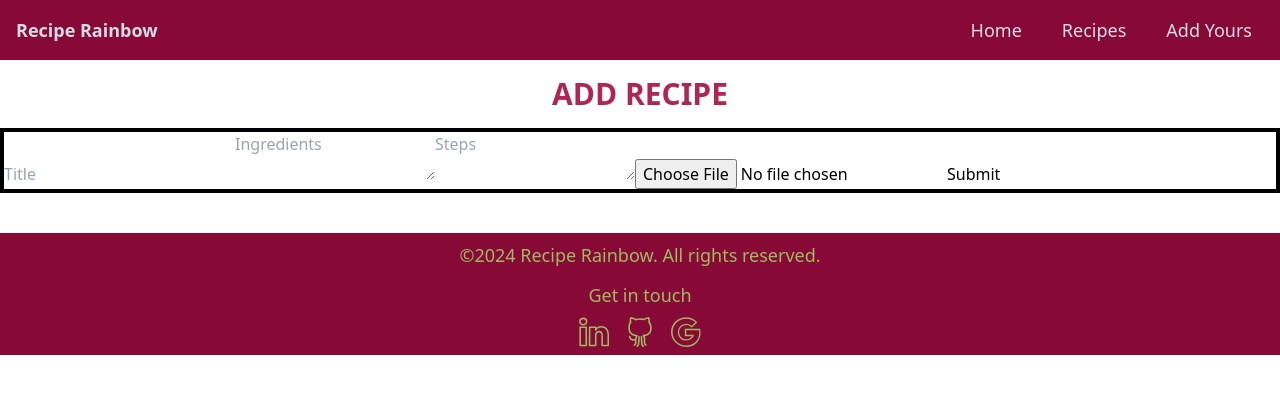
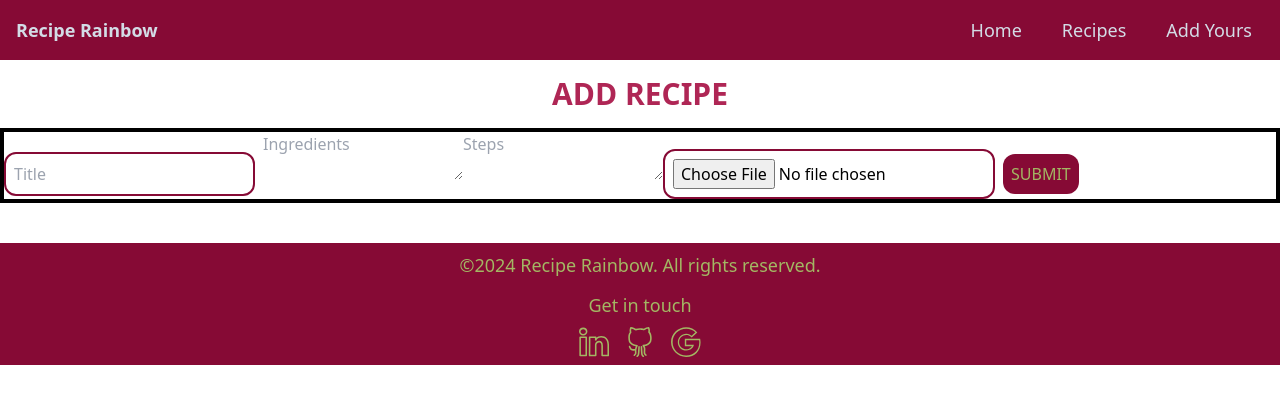
Before and after one commit to Adrienner1988/Recipe-Blog, a React (Vite) app: page /add in a window 1280 px wide. Shown: the top 404 px of the page. Built offline with nearby package versions, Linux system fonts and the light colour scheme.

Commit message:
Added in and input and button layers and applied.

```diff
--- a/src/components/SearchBar.tsx
+++ b/src/components/SearchBar.tsx
@@ -7,12 +7,12 @@ const SearchBar = ({
 }) => {
   const [title, setTitle] = useState("");
   const [ingredient, setIngredient] = useState("");
-//   const [category, setCategory] = useState("");
+  //   const [category, setCategory] = useState("");
 
   const handleSearch = () => {
-    const queries = { title, ingredient, };
+    const queries = { title, ingredient };
     onSearch(queries);
-    console.log("Search Clicked")
+    console.log("Search Clicked");
   };
 
   return (
@@ -37,12 +37,7 @@ const SearchBar = ({
         onChange={(e) => setCategory(e.target.value)}
         placeholder="Search by category..."
       /> */}
-      <button
-        onClick={handleSearch}
-        className="border-none bg-darkPlum rounded-xl p-2 uppercase text-green transition-all duration-500 hover:text-grayLight cursor-pointer"
-      >
-        Search
-      </button>
+      <button onClick={handleSearch}>Search</button>
     </div>
   );
 };
--- a/src/index.css
+++ b/src/index.css
@@ -2,9 +2,15 @@
 @tailwind components;
 @tailwind utilities;
 
+@layer components {
+  h2 {
+    @apply text-3xl font-bold m-4 text-center text-lightPlum uppercase;
+  }
+  input {
+    @apply border-2 border-solid border-darkPlum transition-all duration-500 hover:border-green rounded-xl p-2 mr-2;
+  }
 
-@layer components {
-    h2{
-        @apply text-3xl font-bold m-4 text-center text-lightPlum uppercase;
-    }
+  button {
+    @apply border-none bg-darkPlum rounded-xl p-2 uppercase text-green transition-all duration-500 hover:text-grayLight cursor-pointer;
+  }
 }
--- a/src/views/AddRecipe.tsx
+++ b/src/views/AddRecipe.tsx
@@ -61,7 +61,12 @@ const AddRecipe = () => {
             type="file"
             onChange={(e) => setImage(e.target.files?.[0] || null)}
           />
-          <button type="submit">Submit</button>
+          <button
+            type="submit"
+            className="border-none bg-darkPlum rounded-xl p-2 uppercase text-green transition-all duration-500 hover:text-grayLight cursor-pointer"
+          >
+            Submit
+          </button>
         </form>
       </div>
     </>
```
